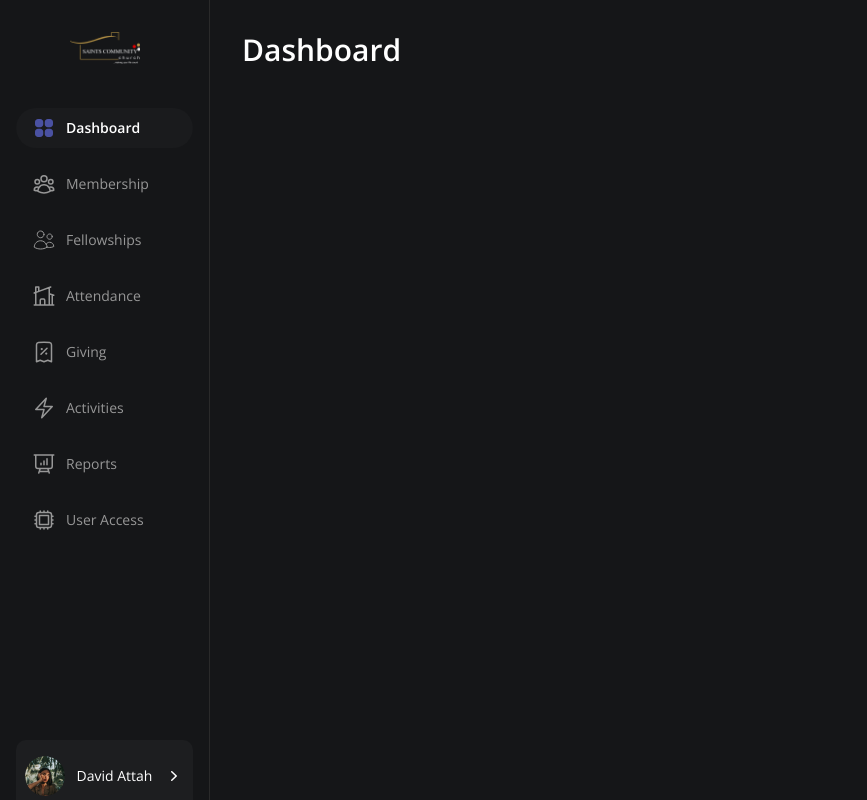
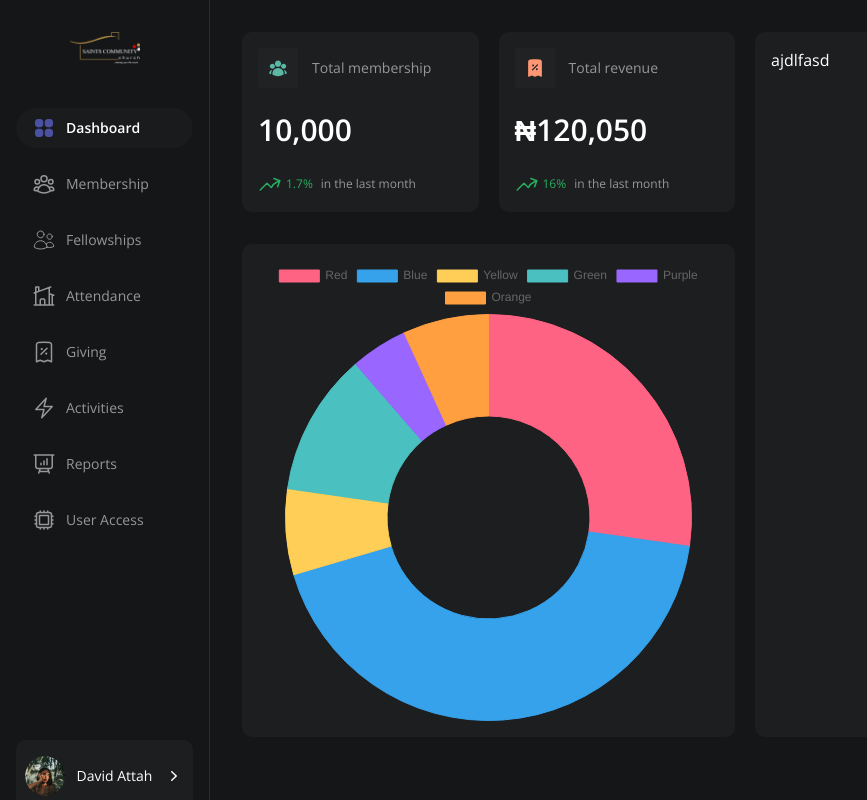
Before and after one commit to JocheAttah/church-database-project, a Next.js app in the folder frontend/: page /dashboard in a window 1280 px wide. Shown: the whole page, without its empty margins (0-867 px from the left). Built offline with nearby package versions, Linux system fonts and the light colour scheme.

Commit message:
feat: add cards on dashboard

```diff
--- a/frontend/app/dashboard/page.tsx
+++ b/frontend/app/dashboard/page.tsx
@@ -1,5 +1,87 @@
+"use client";
+import Card from "@/components/card";
+import GrowthIcon from "@/components/icons/growth-icon";
+import GivingIcon from "@/components/icons/nav/giving-icon";
+import MembershipIcon from "@/components/icons/nav/membership-icon";
+import { ArcElement, Chart as ChartJS, Legend, Tooltip } from "chart.js";
+import { Doughnut } from "react-chartjs-2";
+
+ChartJS.register(ArcElement, Tooltip, Legend);
+const data = {
+  labels: ["Red", "Blue", "Yellow", "Green", "Purple", "Orange"],
+  datasets: [
+    {
+      label: "# of Votes",
+      data: [12, 19, 3, 5, 2, 3],
+      backgroundColor: [
+        "rgba(255, 99, 132, 1)",
+        "rgba(54, 162, 235, 1)",
+        "rgba(255, 206, 86, 1)",
+        "rgba(75, 192, 192, 1)",
+        "rgba(153, 102, 255, 1)",
+        "rgba(255, 159, 64, 1)",
+      ],
+      borderColor: [
+        "rgba(255, 99, 132, 1)",
+        "rgba(54, 162, 235, 1)",
+        "rgba(255, 206, 86, 1)",
+        "rgba(75, 192, 192, 1)",
+        "rgba(153, 102, 255, 1)",
+        "rgba(255, 159, 64, 1)",
+      ],
+      borderWidth: 1,
+    },
+  ],
+};
+
 const Dashboard = () => {
-  return <h1>Dashboard</h1>;
+  return (
+    <div className="grid grid-cols-4 gap-x-5 gap-y-8">
+      <Card className="space-y-6">
+        <div className="flex items-center gap-3.5">
+          <div className="rounded-[3px] bg-white/2 p-2.5">
+            <MembershipIcon width={20} height={20} filled />
+          </div>
+          <p className="text-sm text-dustygray">Total membership</p>
+        </div>
+
+        <h1>10,000</h1>
+
+        <div className="flex items-center text-xs">
+          <GrowthIcon />
+          <p className="text-junglegreen ml-1">1.7%</p>
+          <p className="ml-2 text-dustygray">in the last month</p>
+        </div>
+      </Card>
+
+      <Card className="space-y-6">
+        <div className="flex items-center gap-3.5">
+          <div className="rounded-[3px] bg-white/2 p-2.5">
+            <GivingIcon
+              width={20}
+              height={20}
+              filled
+              className="text-vividtangerine"
+            />
+          </div>
+          <p className="text-sm text-dustygray">Total revenue</p>
+        </div>
+
+        <h1>₦120,050</h1>
+
+        <div className="flex items-center text-xs">
+          <GrowthIcon />
+          <p className="text-junglegreen ml-1">16%</p>
+          <p className="ml-2 text-dustygray">in the last month</p>
+        </div>
+      </Card>
+
+      <Card className="col-span-2 row-span-2">ajdlfasd</Card>
+      <Card className="col-span-2">
+        <Doughnut data={data} />
+      </Card>
+    </div>
+  );
 };
 
 export default Dashboard;
--- /dev/null
+++ b/frontend/components/card.tsx
@@ -0,0 +1,10 @@
+import { cn } from "@/lib/utils";
+import { ComponentPropsWithoutRef } from "react";
+
+const Card = ({ className, ...props }: ComponentPropsWithoutRef<"div">) => {
+  return (
+    <div className={cn("rounded-2.5 bg-shark p-4", className)} {...props} />
+  );
+};
+
+export default Card;
--- /dev/null
+++ b/frontend/components/icons/growth-icon.tsx
@@ -0,0 +1,22 @@
+const GrowthIcon = () => {
+  return (
+    <svg
+      width="24"
+      height="24"
+      viewBox="0 0 24 24"
+      fill="none"
+      xmlns="http://www.w3.org/2000/svg"
+    >
+      <path
+        d="M2.25 18L9 11.25L13.306 15.556C14.5509 13.1021 16.6045 11.1531 19.12 10.038L21.86 8.81799M21.86 8.81799L15.92 6.53699M21.86 8.81799L19.58 14.758"
+        className="text-junglegreen"
+        stroke="currentColor"
+        strokeWidth="1.5"
+        strokeLinecap="round"
+        strokeLinejoin="round"
+      />
+    </svg>
+  );
+};
+
+export default GrowthIcon;
--- a/frontend/components/icons/nav/giving-icon.tsx
+++ b/frontend/components/icons/nav/giving-icon.tsx
@@ -1,7 +1,7 @@
 "use client";
 import NavIconProps from "@/types/nav-icon-props";
 
-const GivingIcon = ({ filled }: NavIconProps) => {
+const GivingIcon = ({ filled, ...props }: NavIconProps) => {
   return filled ? (
     <svg
       width="24"
@@ -9,12 +9,13 @@ const GivingIcon = ({ filled }: NavIconProps) => {
       viewBox="0 0 24 24"
       fill="none"
       xmlns="http://www.w3.org/2000/svg"
+      className="text-greenhaze"
+      {...props}
     >
       <path
         fillRule="evenodd"
         clipRule="evenodd"
         d="M12 1.5C10.079 1.5 8.18374 1.61114 6.32022 1.82741C4.82283 2.00119 3.75 3.28722 3.75 4.75699V21.75C3.75 21.9989 3.87345 22.2315 4.07953 22.3711C4.28561 22.5106 4.54748 22.5388 4.77854 22.4464L8.25 21.0578L11.7215 22.4464C11.9003 22.5179 12.0997 22.5179 12.2785 22.4464L15.75 21.0578L19.2215 22.4464C19.4525 22.5388 19.7144 22.5106 19.9205 22.3711C20.1266 22.2315 20.25 21.9989 20.25 21.75V4.75699C20.25 3.28722 19.1772 2.00119 17.6798 1.82741C15.8163 1.61114 13.921 1.5 12 1.5ZM15.5303 8.78033C15.8232 8.48744 15.8232 8.01256 15.5303 7.71967C15.2374 7.42678 14.7626 7.42678 14.4697 7.71967L8.46967 13.7197C8.17678 14.0126 8.17678 14.4874 8.46967 14.7803C8.76256 15.0732 9.23744 15.0732 9.53033 14.7803L15.5303 8.78033ZM8.625 9C8.625 8.37868 9.12868 7.875 9.75 7.875C10.3713 7.875 10.875 8.37868 10.875 9C10.875 9.62132 10.3713 10.125 9.75 10.125C9.12868 10.125 8.625 9.62132 8.625 9ZM14.25 12.375C13.6287 12.375 13.125 12.8787 13.125 13.5C13.125 14.1213 13.6287 14.625 14.25 14.625C14.8713 14.625 15.375 14.1213 15.375 13.5C15.375 12.8787 14.8713 12.375 14.25 12.375Z"
-        className="text-greenhaze"
         fill="currentColor"
       />
     </svg>
@@ -24,11 +25,11 @@ const GivingIcon = ({ filled }: NavIconProps) => {
       height="24"
       viewBox="0 0 24 24"
       fill="none"
+      className="text-dustygray"
       xmlns="http://www.w3.org/2000/svg"
     >
       <path
         d="M9 14.25L15 8.25M19.5 4.75699V21.75L15.75 20.25L12 21.75L8.25 20.25L4.5 21.75V4.75699C4.5 3.649 5.30608 2.70014 6.40668 2.57241C8.24156 2.35947 10.108 2.25 12 2.25C13.892 2.25 15.7584 2.35947 17.5933 2.57241C18.6939 2.70014 19.5 3.649 19.5 4.75699ZM9.75 9H9.7575V9.0075H9.75V9ZM10.125 9C10.125 9.20711 9.95711 9.375 9.75 9.375C9.54289 9.375 9.375 9.20711 9.375 9C9.375 8.79289 9.54289 8.625 9.75 8.625C9.95711 8.625 10.125 8.79289 10.125 9ZM14.25 13.5H14.2575V13.5075H14.25V13.5ZM14.625 13.5C14.625 13.7071 14.4571 13.875 14.25 13.875C14.0429 13.875 13.875 13.7071 13.875 13.5C13.875 13.2929 14.0429 13.125 14.25 13.125C14.4571 13.125 14.625 13.2929 14.625 13.5Z"
-        className="text-dustygray"
         stroke="currentColor"
         strokeWidth="1.5"
         strokeLinecap="round"
--- a/frontend/components/icons/nav/membership-icon.tsx
+++ b/frontend/components/icons/nav/membership-icon.tsx
@@ -1,7 +1,7 @@
 "use client";
 import NavIconProps from "@/types/nav-icon-props";
 
-const MembershipIcon = ({ filled }: NavIconProps) => {
+const MembershipIcon = ({ filled, ...props }: NavIconProps) => {
   return filled ? (
     <svg
       width="24"
@@ -9,6 +9,7 @@ const MembershipIcon = ({ filled }: NavIconProps) => {
       viewBox="0 0 24 24"
       fill="none"
       xmlns="http://www.w3.org/2000/svg"
+      {...props}
     >
       <path
         fillRule="evenodd"
--- a/frontend/package.json
+++ b/frontend/package.json
@@ -13,11 +13,13 @@
     "@radix-ui/react-label": "^2.0.2",
     "@radix-ui/react-slot": "^1.0.2",
     "@radix-ui/react-tooltip": "^1.0.7",
+    "chart.js": "^4.4.3",
     "class-variance-authority": "^0.7.0",
     "clsx": "^2.1.1",
     "lucide-react": "^0.394.0",
     "next": "14.2.3",
     "react": "^18",
+    "react-chartjs-2": "^5.2.0",
     "react-dom": "^18",
     "react-hook-form": "^7.51.5",
     "tailwind-merge": "^2.3.0",
--- a/frontend/types/nav-icon-props.ts
+++ b/frontend/types/nav-icon-props.ts
@@ -1,5 +1,7 @@
+import { ComponentPropsWithoutRef } from "react";
+
 type NavIconProps = {
   filled?: boolean;
-};
+} & ComponentPropsWithoutRef<"svg">;
 
 export default NavIconProps;
```
Also changed, not shown: 1 other file (tests, documents, lock files or other folders).
